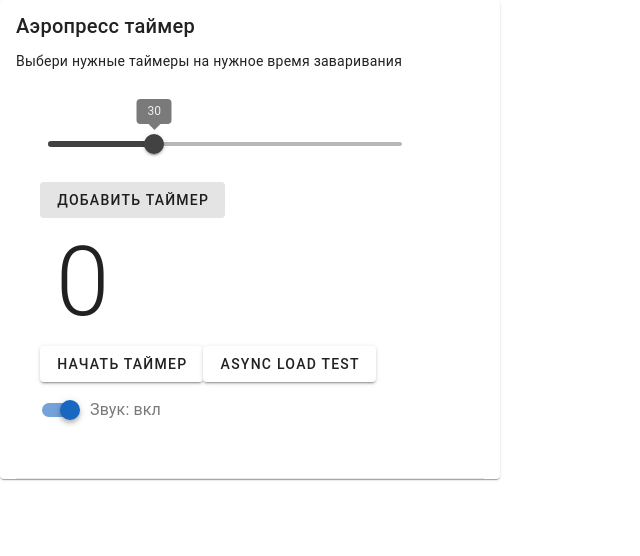
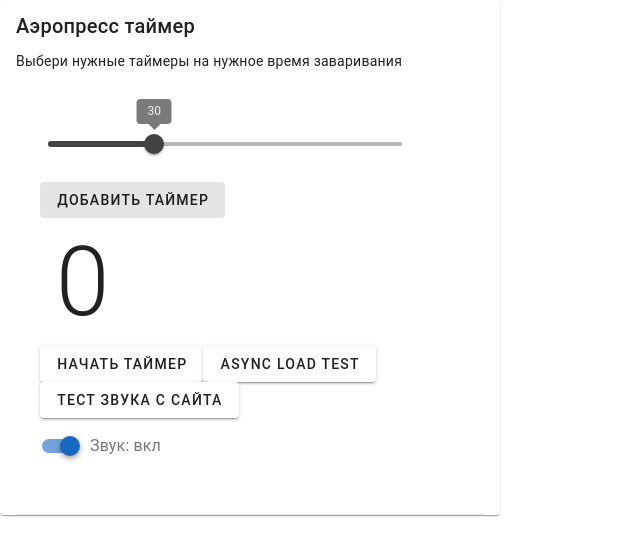
Before and after one commit to brew-timer/brew-timer, a Vue app: page /frontend in a window 1280 px wide. Shown: the top 556 px of the page, without its empty margins (0-640 px from the left). Built offline with nearby package versions, Linux system fonts and the light colour scheme.

Commit message:
test sound

```diff
--- a/src/components/AeropressTimer.vue
+++ b/src/components/AeropressTimer.vue
@@ -42,6 +42,9 @@
                 </v-btn>
                 <v-btn @click="asyncTest">
                     async load test
+                </v-btn>
+                <v-btn @click="playSound">
+                    тест звука с сайта
                 </v-btn>
                 <v-switch
                     v-model="timerStore.soundState"
@@ -104,7 +107,8 @@
             }
 
             const playSound = function(){
-            const sound = new Audio('https://drive.google.com/uc?id=1GXfIo2F69q9UJkl0cnEsW7bUmzEObo5t&export=download');
+            // const sound = new Audio('https://drive.google.com/uc?id=1GXfIo2F69q9UJkl0cnEsW7bUmzEObo5t&export=download');
+            const sound = new Audio('src/audio/end.mp3');
 
             if (timerStore.soundState === "вкл") sound.play();
             }
```
